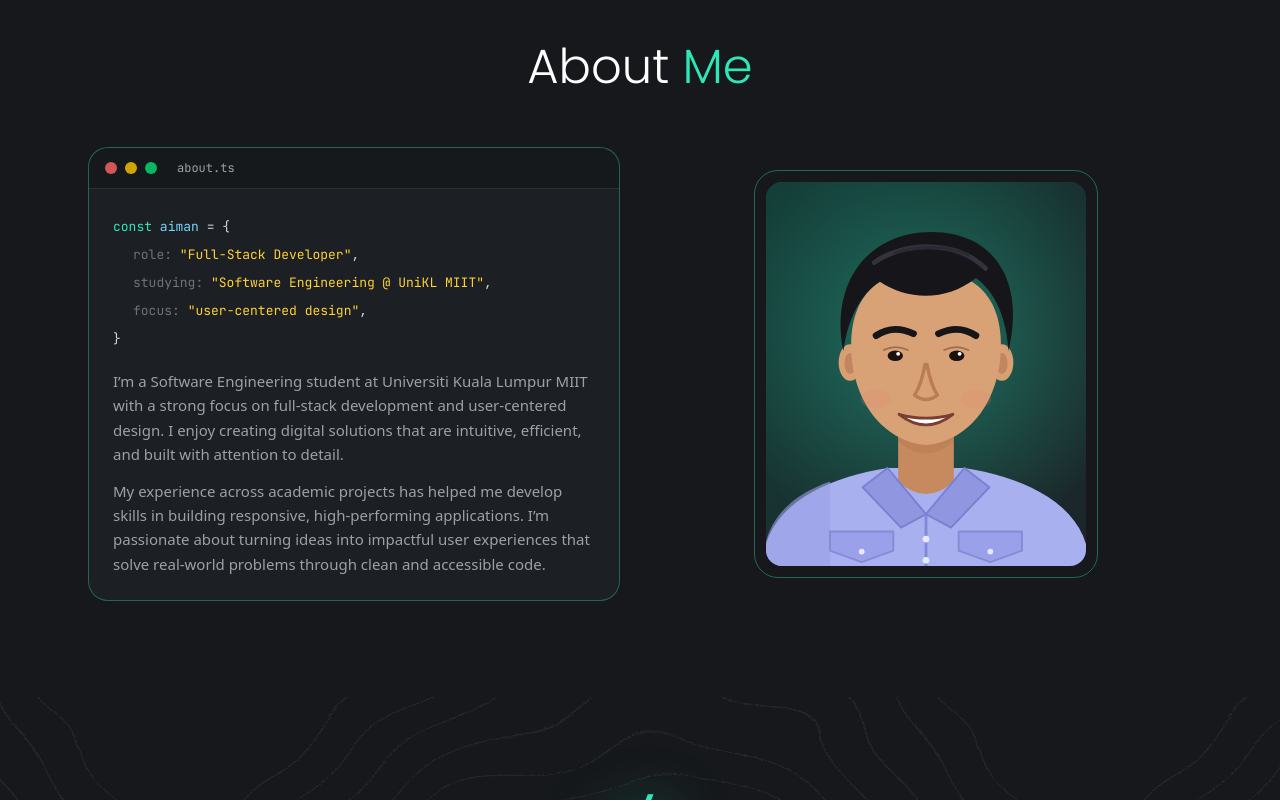
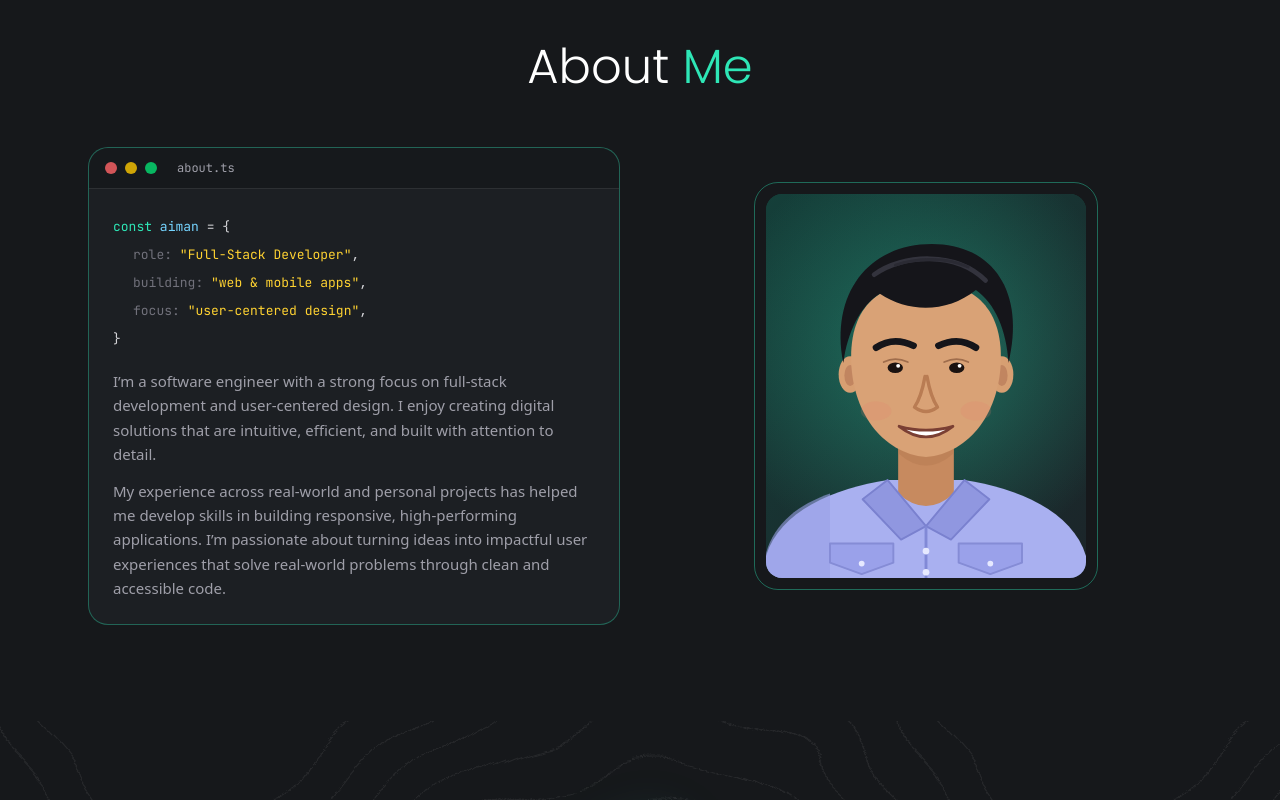
Before and after one commit to aiman279/portfolioNew, a React (Vite) app: page / in a window 1280 px wide. Shown: the part 1001-1801 px from the top of the page. Built offline with nearby package versions, Linux system fonts and the light colour scheme.

Commit message:
feat(content): remove student and UniKL wording

```diff
--- a/src/components/About.tsx
+++ b/src/components/About.tsx
@@ -42,8 +42,8 @@ const About = () => {
                   <span className="text-amber-300">"Full-Stack Developer"</span>,
                 </p>
                 <p className="pl-5">
-                  <span className="text-zinc-500">studying:</span>{" "}
-                  <span className="text-amber-300">"Software Engineering @ UniKL MIIT"</span>,
+                  <span className="text-zinc-500">building:</span>{" "}
+                  <span className="text-amber-300">"web & mobile apps"</span>,
                 </p>
                 <p className="pl-5">
                   <span className="text-zinc-500">focus:</span>{" "}
@@ -51,14 +51,15 @@ const About = () => {
                 </p>
                 <p>{"}"}</p>
                 <p className="mt-4 font-sans text-[15px] leading-relaxed text-zinc-400">
-                  I’m a Software Engineering student at Universiti Kuala Lumpur
-                  MIIT with a strong focus on full-stack development and
-                  user-centered design. I enjoy creating digital solutions that
-                  are intuitive, efficient, and built with attention to detail.
+                  I’m a software engineer with a strong focus on full-stack
+                  development and user-centered design. I enjoy creating digital
+                  solutions that are intuitive, efficient, and built with
+                  attention to detail.
                 </p>
                 <p className="mt-3 font-sans text-[15px] leading-relaxed text-zinc-400">
-                  My experience across academic projects has helped me develop
-                  skills in building responsive, high-performing applications.
+                  My experience across real-world and personal projects has
+                  helped me develop skills in building responsive,
+                  high-performing applications.
                   I’m passionate about turning ideas into impactful user
                   experiences that solve real-world problems through clean and
                   accessible code.
--- a/src/components/Hero.tsx
+++ b/src/components/Hero.tsx
@@ -35,7 +35,7 @@ const Hero = () => {
               </div>
               <h3 className="text-lg font-semibold text-white">Aiman Asmu'i</h3>
               <p className="text-sm text-zinc-400 mb-4">
-                Software Engineering Student
+                Software Engineer
               </p>
               <div className="flex gap-2">
                 <a href="https://github.com/aiman279" target="_blank" rel="noopener noreferrer" aria-label="GitHub" className="p-2 rounded-lg border border-white/15 hover:border-[#2ee6b6] hover:text-teal transition-colors">
```
